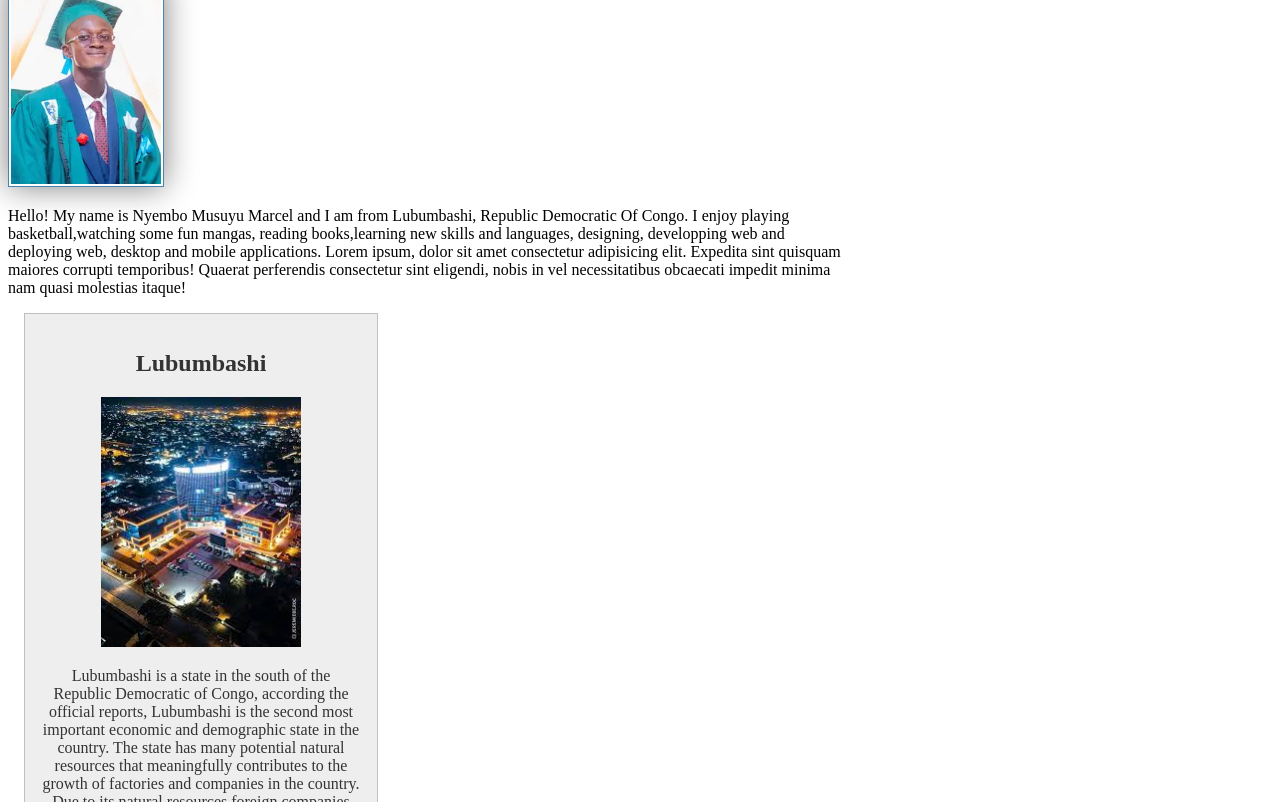
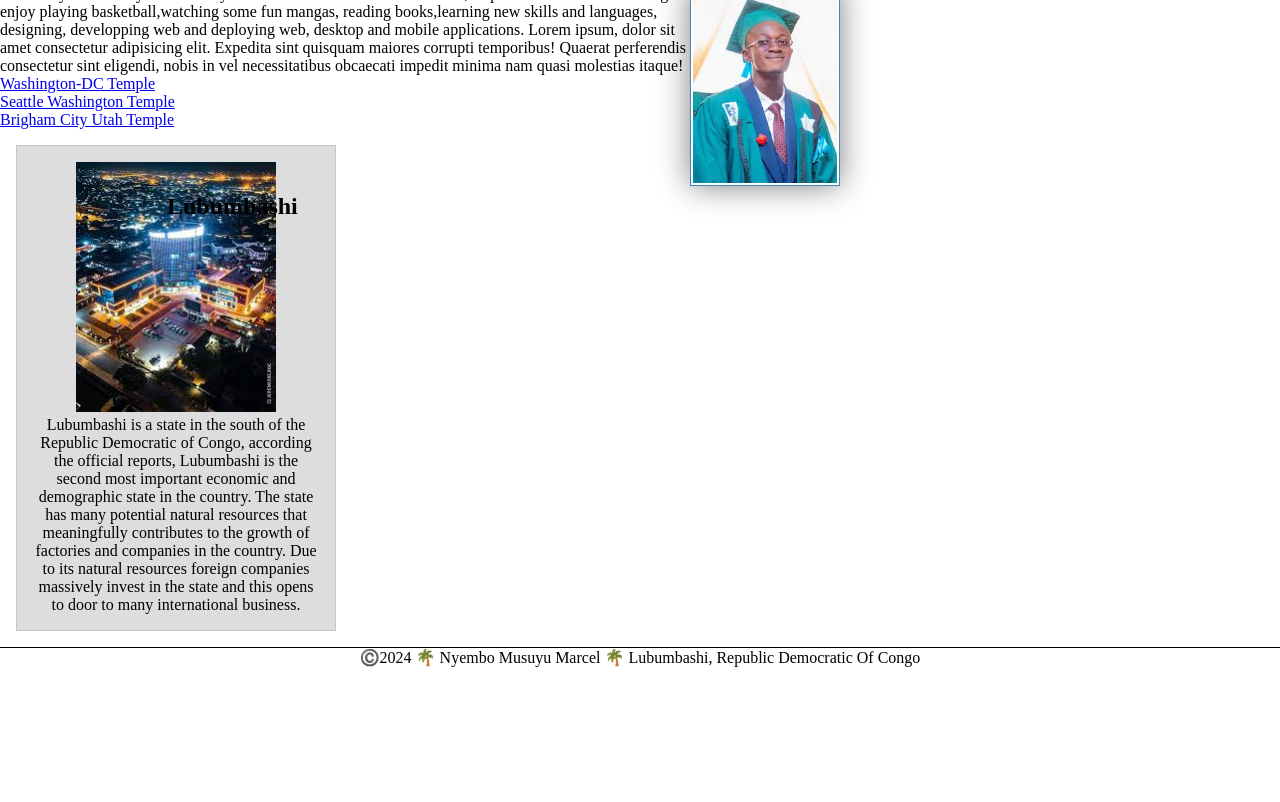
Before and after one commit to flashITServices/wdd130, a plain HTML site: page index.html in a window 1280 px wide. Shown: the part 304-1106 px from the top of the page. After the commit the page ends 971 px from the top, so only its background shows below. Drawn offline with Linux system fonts and the light colour scheme.

Commit message:
Weekly 3 commits, Enhance the home page

```diff
--- a/index.html
+++ b/index.html
@@ -16,6 +16,7 @@
             <a href="#">Home</a>
             <a href="wwr/">Rafting Website</a>
             <a href="wwr/site-plan-rafting.html">Rafting Site Plan</a>
+            <a href="https://www.linkedin.com/in/marcelnyembo">LinkedIn Profile</a>
         </nav>
     </header>
     <main>
@@ -28,8 +29,17 @@
             maiores corrupti temporibus! Quaerat perferendis consectetur sint eligendi, nobis in vel necessitatibus
             obcaecati impedit minima nam quasi molestias itaque!
         </p>
+        <ul>
+            <li><a href="https://www.churchofjesuschrist.org/temples/details/washington-d.c.-temple?lang=eng"
+                    target="_blank"> Washington-DC Temple</a></li>
+            <li><a href="https://www.churchofjesuschrist.org/temples/details/seattle-washington-temple?lang=eng"
+                    target="_blank"> Seattle Washington Temple</a></li>
+            <li><a href="https://www.churchofjesuschrist.org/temples/details/brigham-city-utah-temple?lang=eng"
+                    target="_blank">Brigham City Utah Temple</a></li>
+
+        </ul>
     </main>
-    <aside>
+    <aside class="box">
         <h2>Lubumbashi</h2>
         <img src="images/lubumbashi.jpeg" alt="Lubumbashi landscape">
         <p>Lubumbashi is a state in the south of the Republic Democratic of Congo, according the official reports,
@@ -42,5 +52,6 @@
         <p>©️2024 🌴 Nyembo Musuyu Marcel 🌴 Lubumbashi, Republic Democratic Of Congo </p>
     </footer>
 </body>
+<!-- March 13th, 2024 -->
 
 </html>
--- a/styles/styles.css
+++ b/styles/styles.css
@@ -1,3 +1,9 @@
+* {
+    margin: 0;
+    padding: 0;
+    box-sizing: border-box;
+}
+
 nav {
     background-color: #305978;
     padding: 10px;
@@ -19,6 +25,7 @@ main img {
     border: 1px solid steelblue;
     padding: 2px;
     box-shadow: 0 0 30px gray;
+    float: right;
 }
 
 p {
@@ -31,18 +38,14 @@ main {
 
 aside {
     width: 20rem;
-    margin: 1rem;
-    border: 1px solid rgba(0, 0, 0, 0.2);
-    /* 1 */
-    padding: 1rem;
-    background-color: #eee;
-    color: #333;
     text-align: center;
+    position: relative;
 }
 
 aside img {
     width: 200px;
     height: auto;
+
 }
 
 
@@ -52,3 +55,19 @@ footer {
     border-top: 1px solid #000;
     text-align: center;
 }
+
+/* Class Selectors */
+
+.box {
+    margin: 1rem;
+    border: 1px solid rgba(0, 0, 0, .1);
+    padding: 1rem;
+    background-color: #ddd;
+    color: #000;
+}
+
+aside h2 {
+    position: absolute;
+    top: 47px;
+    left: 150px;
+}
--- /dev/null
+++ b/week03/styles/overlay.css
@@ -0,0 +1,57 @@
+* {
+    margin: 0;
+    padding: 0;
+}
+
+main {
+    max-width: 800px;
+    margin: 2rem auto;
+    font-family: Roboto, Arial, sans-serif;
+}
+
+h2 {
+    text-align: center;
+    font-size: 1.5rem;
+    text-shadow: 3px 3px 5px #777;
+}
+
+.herodiv {
+    margin: 10px auto;
+    position: relative;
+    /* If removed, what happens? */
+}
+
+.herodiv img {
+    width: 100%;
+    height: 100%;
+    object-fit: cover;
+}
+
+.stats {
+    position: absolute;
+    bottom: 25px;
+    left: 15px;
+    background: radial-gradient(#eee, #4567aa);
+    border: 1px solid #000;
+    padding: 0.65rem;
+    box-shadow: 0 0 30px #111;
+    opacity: 0.8;
+}
+
+
+h3 {
+    text-shadow: 0 0 15px #333;
+    border-bottom: 1px solid #999;
+    margin-bottom: 0.3rem;
+}
+
+footer {
+    position: fixed;
+    bottom: 0;
+    margin: 1rem;
+    border-top: 1px solid #000;
+    padding: 0.5rem;
+    color: navy;
+    font-weight: 700;
+    font-style: italic;
+}
```
Also changed, not shown: week03/overlay.html (added, +30 -0 lines).
